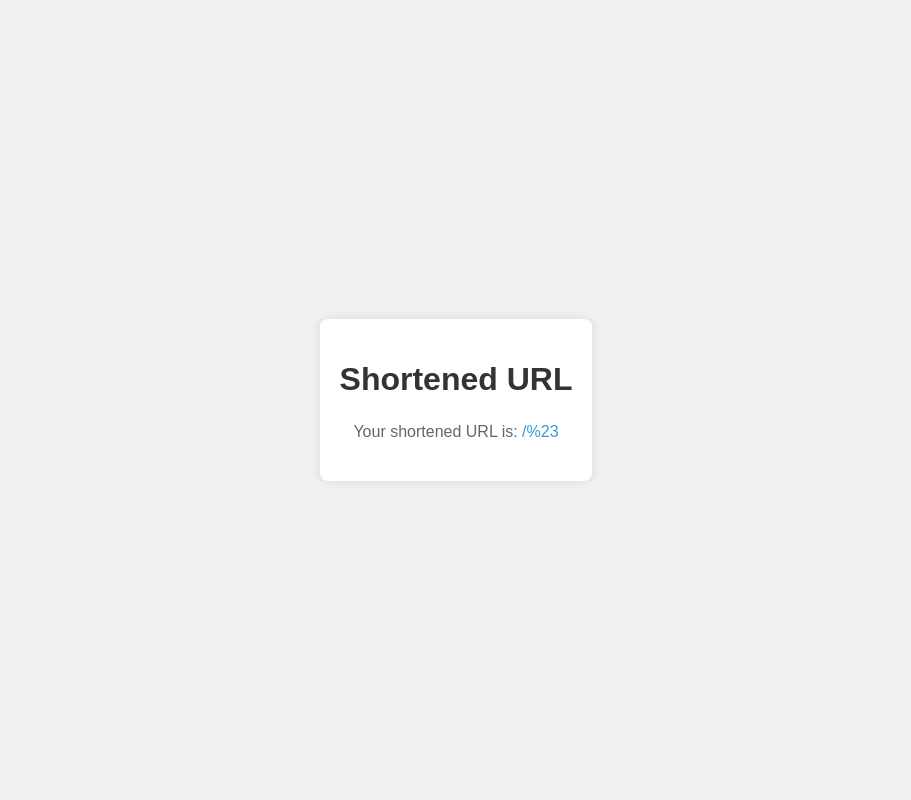
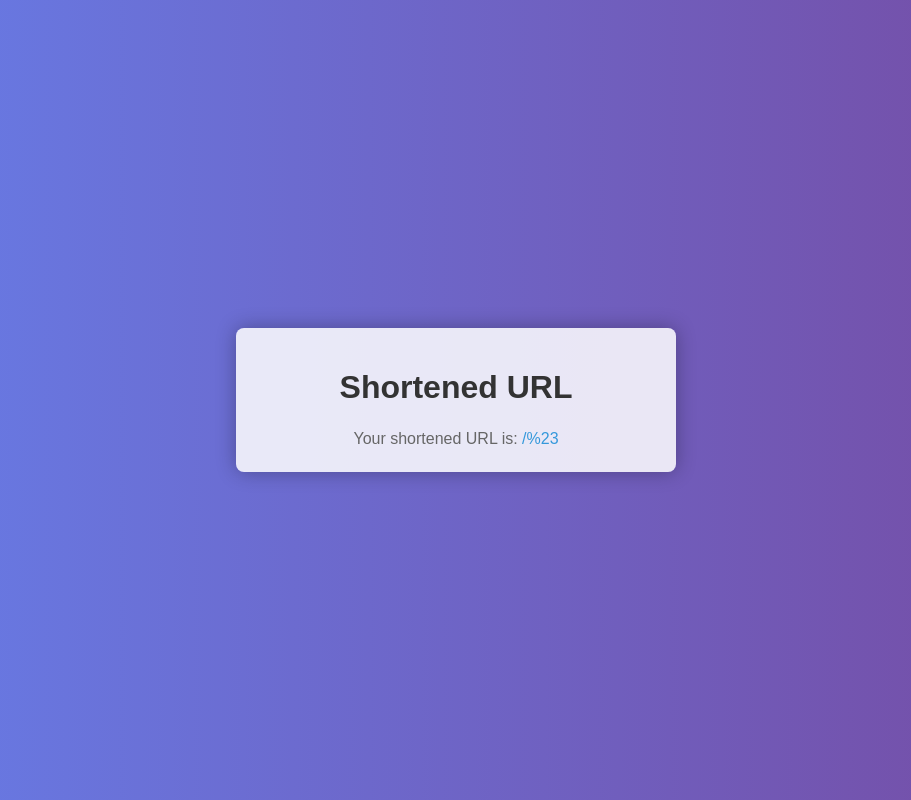
Before and after one commit to VanshikaKumar1910/url_shortener, a Flask app: template templates/shortened.html in a window 1280 px wide. Shown: the whole page, without its empty margins (184-1095 px from the left). Run offline with Flask 3, Linux system fonts and the light colour scheme; the template is opened without the code that fills it: most values are stand-ins (such as "Sample title", 1, 10 or a date in 2020).

Commit message:
Update shortened.html

```diff
--- a/templates/shortened.html
+++ b/templates/shortened.html
@@ -1,11 +1,13 @@
 <!DOCTYPE html>
-<html>
+<html lang="en">
 <head>
+    <meta charset="UTF-8">
+    <meta name="viewport" content="width=device-width, initial-scale=1.0">
     <title>Shortened URL</title>
     <style>
         body {
             font-family: Arial, sans-serif;
-            background-color: #f0f0f0;
+            background: linear-gradient(to right, #667eea, #764ba2);
             margin: 0;
             padding: 0;
             display: flex;
@@ -15,21 +17,29 @@
         }
         .container {
             text-align: center;
-            background-color: #fff;
+            background: rgba(255, 255, 255, 0.85);
             padding: 20px;
             border-radius: 8px;
-            box-shadow: 0px 0px 10px rgba(0,0,0,0.1);
+            box-shadow: 0px 0px 20px rgba(0,0,0,0.3);
+            max-width: 400px;
+            width: 100%;
         }
         h1 {
             color: #333;
+            margin-bottom: 20px;
         }
         p {
             color: #666;
             line-height: 1.6;
+            margin-bottom: 0;
         }
         a {
             color: #3498db;
             text-decoration: none;
+            transition: color 0.3s;
+        }
+        a:hover {
+            color: #1e87d0;
         }
     </style>
 </head>
```
